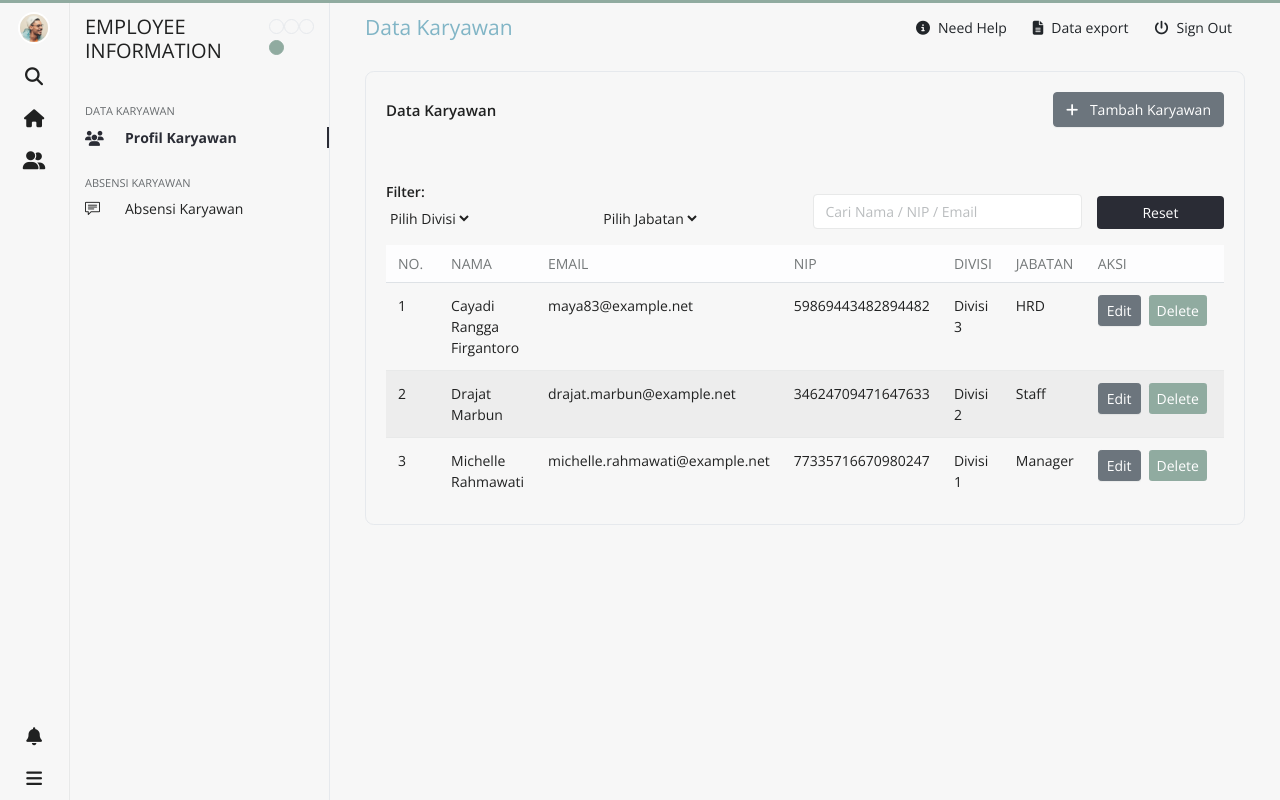
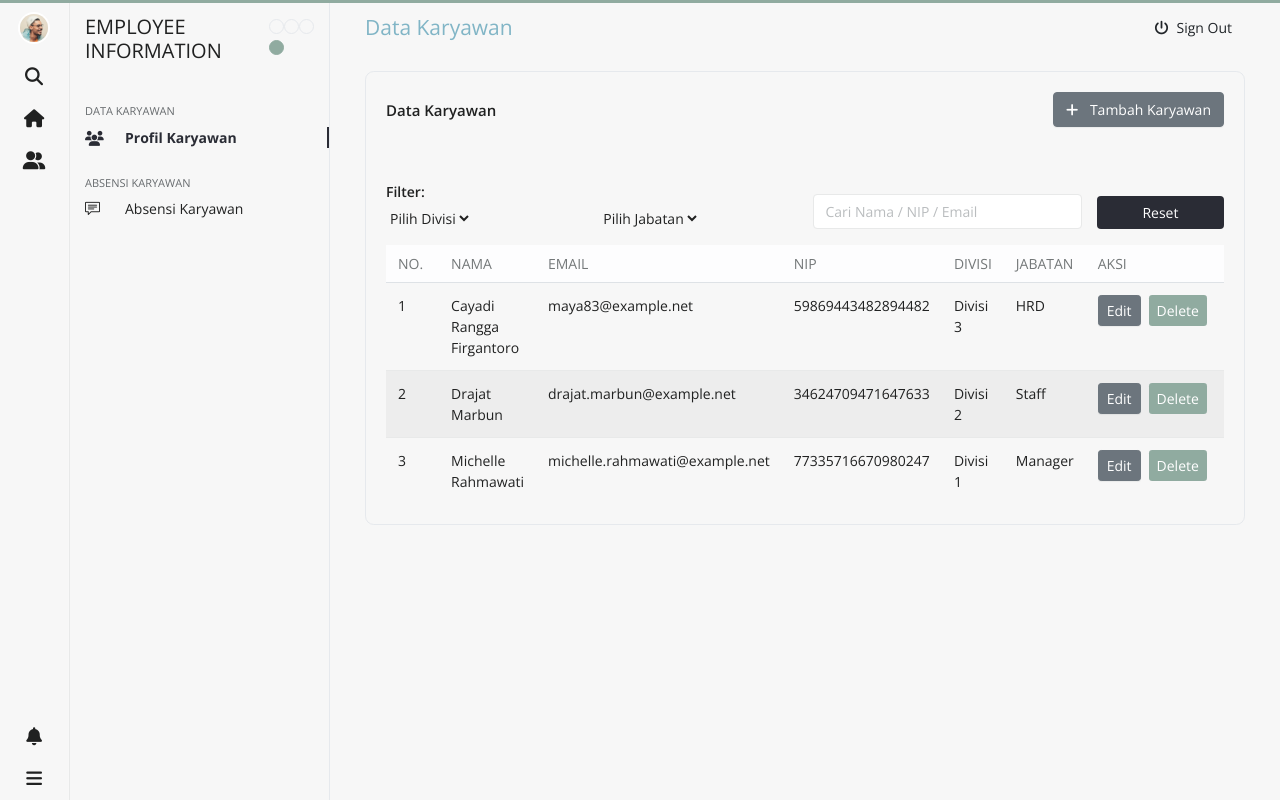
Before and after one commit to mohamadsyahlefi/sistem-absensi-nextjs, a Next.js app: page /data-karyawan in a window 1280 px wide. Built offline with nearby package versions, Linux system fonts and the light colour scheme.

Commit message:
updated navbar

```diff
--- a/app/data-karyawan/page.tsx
+++ b/app/data-karyawan/page.tsx
@@ -540,12 +540,12 @@ export default function DataKaryawanPage() {
                 </div>
                 <div className="right">
                   <div className="notification d-flex">
-                    <button type="button" className="btn btn-facebook">
+                    {/* <button type="button" className="btn btn-facebook">
                       <i className="fa fa-info-circle mr-2"></i>Need Help
                     </button>
                     <button type="button" className="btn btn-facebook">
                       <i className="fa fa-file-text mr-2"></i>Data export
-                    </button>
+                    </button> */}
                     <button type="button" className="btn btn-facebook" onClick={handleSignOut}>
                       <i className="fa fa-power-off mr-2"></i>Sign Out
                     </button>
--- a/app/page.tsx
+++ b/app/page.tsx
@@ -637,12 +637,12 @@ export default function DashboardPage() {
                 </div>
                 <div className="right">
                   <div className="notification d-flex">
-                    <button type="button" className="btn btn-facebook">
+                    {/* <button type="button" className="btn btn-facebook">
                       <i className="fa fa-info-circle mr-2"></i>Need Help
                     </button>
                     <button type="button" className="btn btn-facebook">
                       <i className="fa fa-file-text mr-2"></i>Data export
-                    </button>
+                    </button> */}
                     <button type="button" className="btn btn-facebook" onClick={handleSignOut}>
                       <i className="fa fa-power-off mr-2"></i> Sign Out
                     </button>
--- a/app/pages/page-absensi.tsx
+++ b/app/pages/page-absensi.tsx
@@ -499,12 +499,12 @@ export default function AbsensiPage() {
                 </div>
                 <div className="right">
                   <div className="notification d-flex">
-                    <button type="button" className="btn btn-facebook">
+                    {/* <button type="button" className="btn btn-facebook">
                       <i className="fa fa-info-circle mr-2"></i>Need Help
                     </button>
                     <button type="button" className="btn btn-facebook">
                       <i className="fa fa-file-text mr-2"></i>Data export
-                    </button>
+                    </button> */}
                     <button type="button" className="btn btn-facebook" onClick={handleSignOut}>
                       <i className="fa fa-power-off mr-2"></i> Sign Out
                     </button>
```
